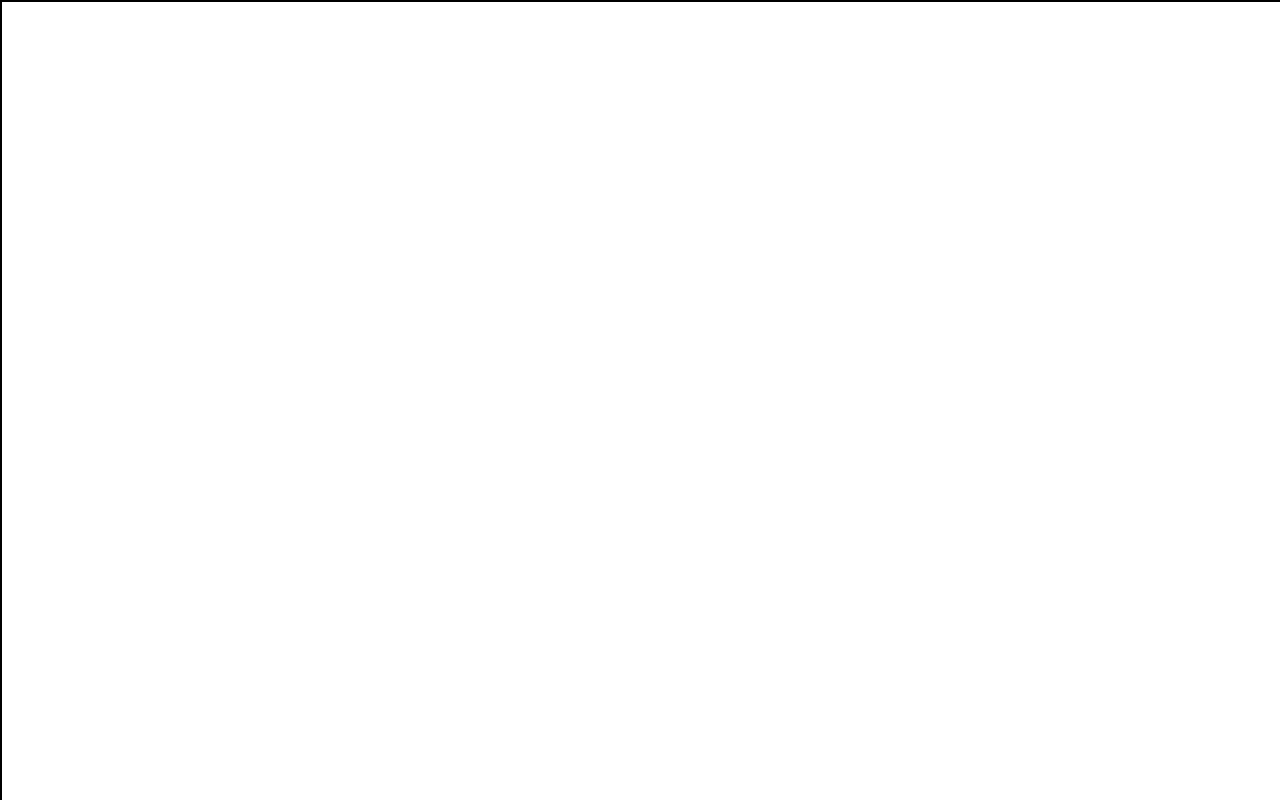
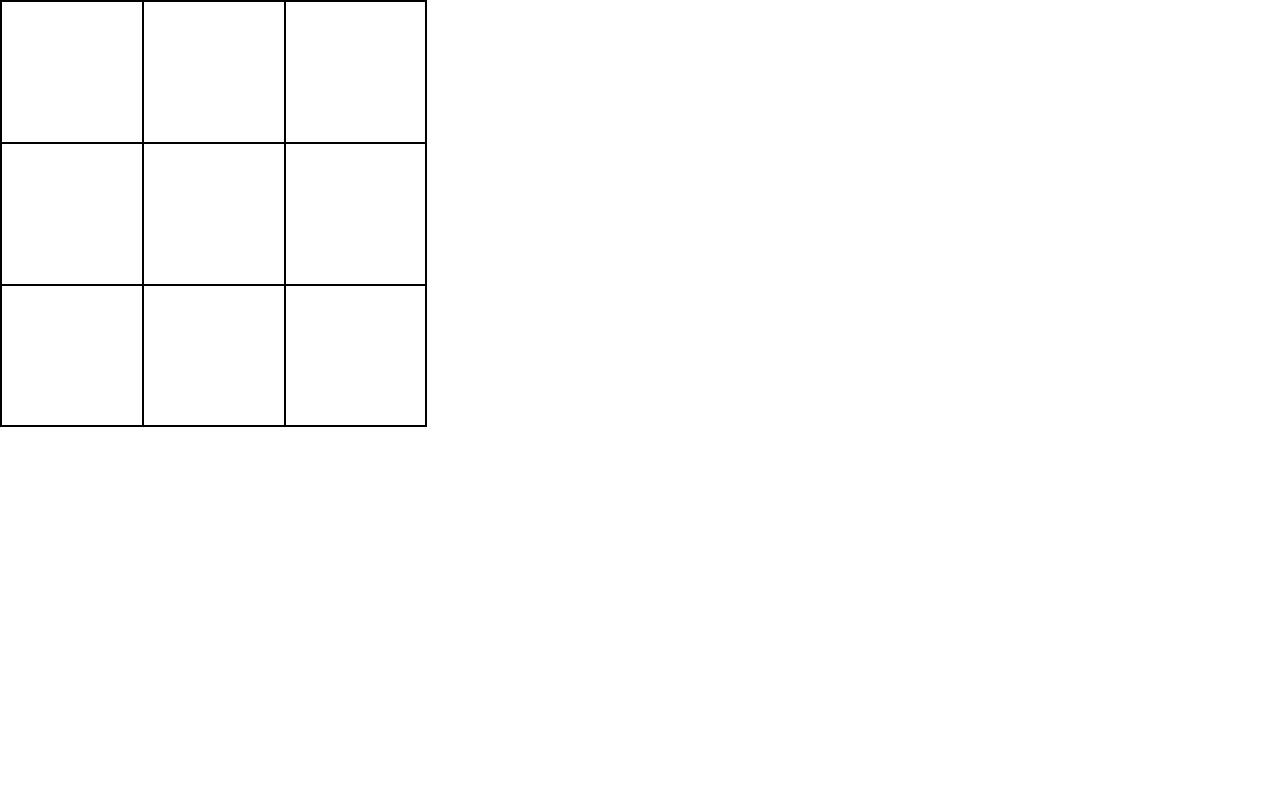
Before and after one commit to syntapy/tictactoe, a React (Create React App) app: page / in a window 1280 px wide. Shown: the top 800 px of the page. Built offline with nearby package versions, Linux system fonts and the light colour scheme.

Commit message:
N x N grid works

```diff
--- a/src/App.tsx
+++ b/src/App.tsx
@@ -1,7 +1,13 @@
 import * as React from 'react'
 import * as ReactDOM from 'react-dom/client'
 
-const NUM_ROWS_COLS: number = 4
+const NUM_ROWS_COLS: number = 3
+
+if (NUM_ROWS_COLS > 12) {
+  throw new Error('Too many rows/columns')
+} else if (NUM_ROWS_COLS < 3) {
+  throw new Error('Too few rows/columns')
+}
 
 class GameState {
   squares: Array<SquareContainer>
@@ -206,8 +212,8 @@ export class Board extends React.Component<{}, BoardState> {
   }
 
   render() {
-    let style: string = "aspect-square border-black border-x-0 border-y-0 grid "
-    style += "grid-cols-" + NUM_ROWS_COLS.toString()
+    let style: string = "w-1/3 aspect-square border-black border-x-0 border-y-0 grid "
+    style += "grid-cols-" + NUM_ROWS_COLS
     console.log(style.toString())
     return (
       <div className={style}>
--- a/tailwind.config.js
+++ b/tailwind.config.js
@@ -5,4 +5,9 @@ module.exports = {
   },
   plugins: [],
   content: ["./src/**/*.{js,jsx,ts,tsx,html}", "./public/index.html"],
+  safelist: [
+    {
+      pattern: /grid-cols-(3|4|5|6|7|8|9|10|11|12)/,
+    }
+  ]
 };
```
